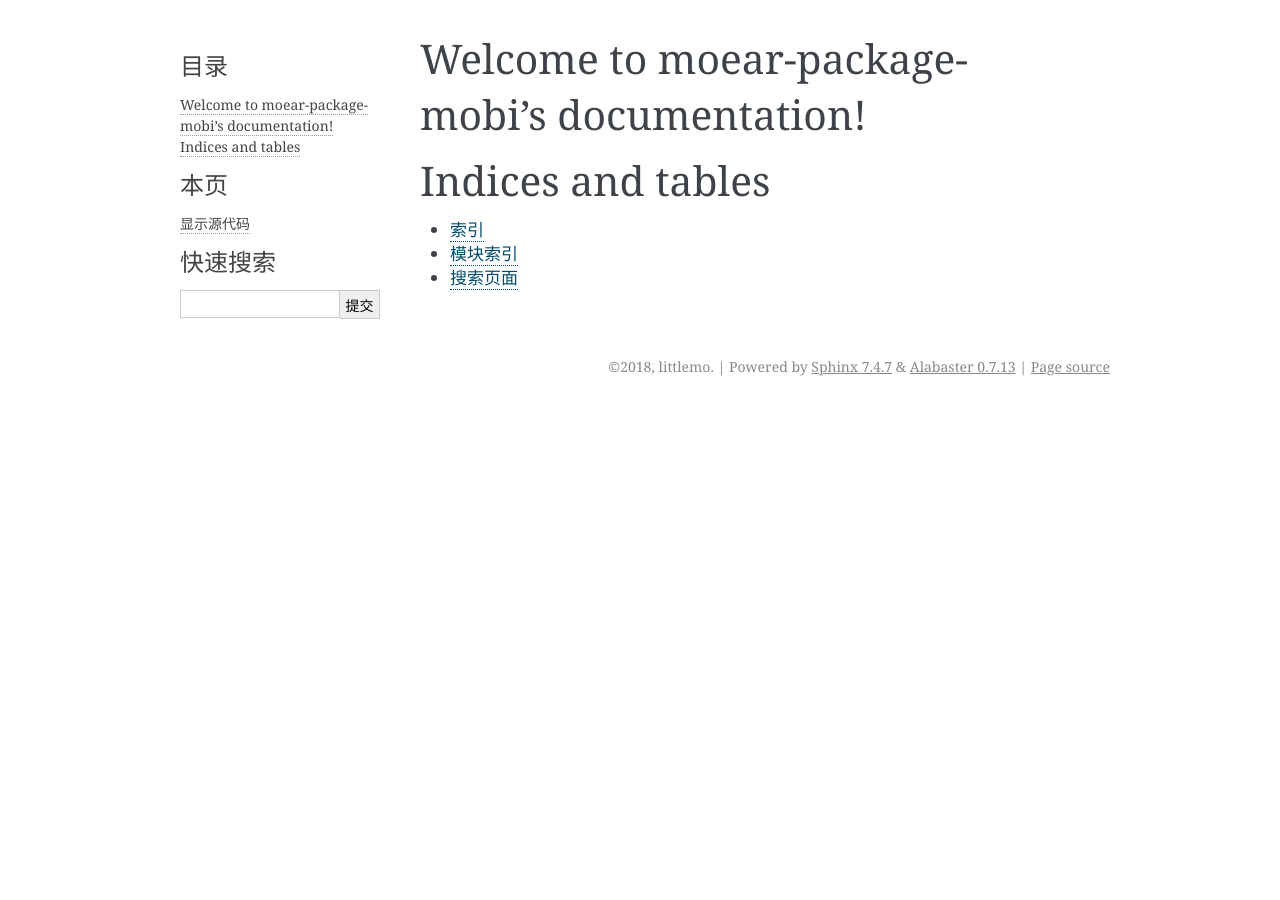
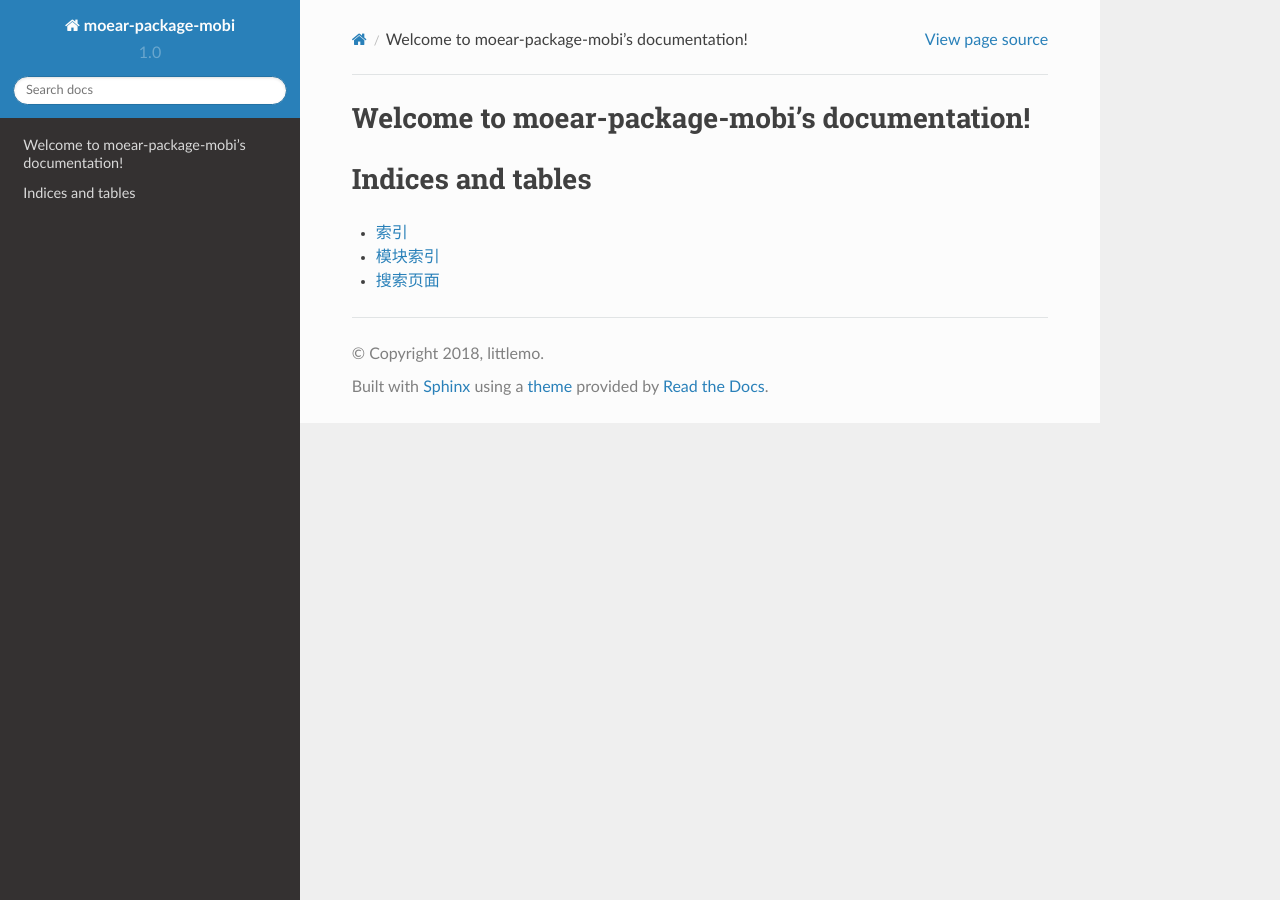
Before and after one commit to littlemo/moear-package-mobi, a Sphinx documentation site: the page built from docs/source/index.rst, in a window 1280 px wide. Built offline with Sphinx 7.4.7 and the Read the Docs theme 2.0.0, drawn with Linux system fonts in a browser that asks for light colours; formulas are drawn with MathJax 3.

Commit message:
M: 修改文档项目配置文件

```diff
--- a/docs/source/conf.py
+++ b/docs/source/conf.py
@@ -12,9 +12,11 @@
 # add these directories to sys.path here. If the directory is relative to the
 # documentation root, use os.path.abspath to make it absolute, like shown here.
 #
-# import os
-# import sys
-# sys.path.insert(0, os.path.abspath('.'))
+import os
+import sys
+import sphinx_rtd_theme
+sys.path.insert(0, os.path.abspath('../..'))
+sys.path.insert(0, os.path.abspath('../../venv/lib/python3.5/site-packages/'))
 
 
 # -- Project information -----------------------------------------------------
@@ -24,9 +26,9 @@ copyright = '2018, littlemo'
 author = 'littlemo'
 
 # The short X.Y version
-version = ''
+version = '1.0'
 # The full version, including alpha/beta/rc tags
-release = '1.0'
+release = '1.0.0'
 
 
 # -- General configuration ---------------------------------------------------
@@ -47,6 +49,21 @@ extensions = [
     'sphinx.ext.imgmath',
     'sphinx.ext.ifconfig',
     'sphinx.ext.viewcode',
+]
+
+# Autodoc
+autodoc_default_flags = [
+    'members',
+    # 'undoc-members',
+    'show-inheritance',
+]
+
+autodoc_member_order = 'bysource'
+
+# Include __init__ docstring in class level docs
+autoclass_content = 'both'
+
+autodoc_mock_imports = [
 ]
 
 # Add any paths that contain templates here, relative to this directory.
@@ -82,7 +99,8 @@ pygments_style = 'sphinx'
 # The theme to use for HTML and HTML Help pages.  See the documentation for
 # a list of builtin themes.
 #
-html_theme = 'alabaster'
+html_theme = "sphinx_rtd_theme"
+html_theme_path = [sphinx_rtd_theme.get_html_theme_path()]
 
 # Theme options are theme-specific and customize the look and feel of a theme
 # further.  For a list of options available for each theme, see the
@@ -109,7 +127,7 @@ html_static_path = ['_static']
 # -- Options for HTMLHelp output ---------------------------------------------
 
 # Output file base name for HTML help builder.
-htmlhelp_basename = 'moear-package-mobidoc'
+htmlhelp_basename = 'moear-package-mobi-doc'
 
 
 # -- Options for LaTeX output ------------------------------------------------
@@ -189,7 +207,9 @@ epub_exclude_files = ['search.html']
 # -- Options for intersphinx extension ---------------------------------------
 
 # Example configuration for intersphinx: refer to the Python standard library.
-intersphinx_mapping = {'https://docs.python.org/': None}
+intersphinx_mapping = {
+    'python': ('https://docs.python.org/3.5', None)
+}
 
 # -- Options for todo extension ----------------------------------------------
 
```
